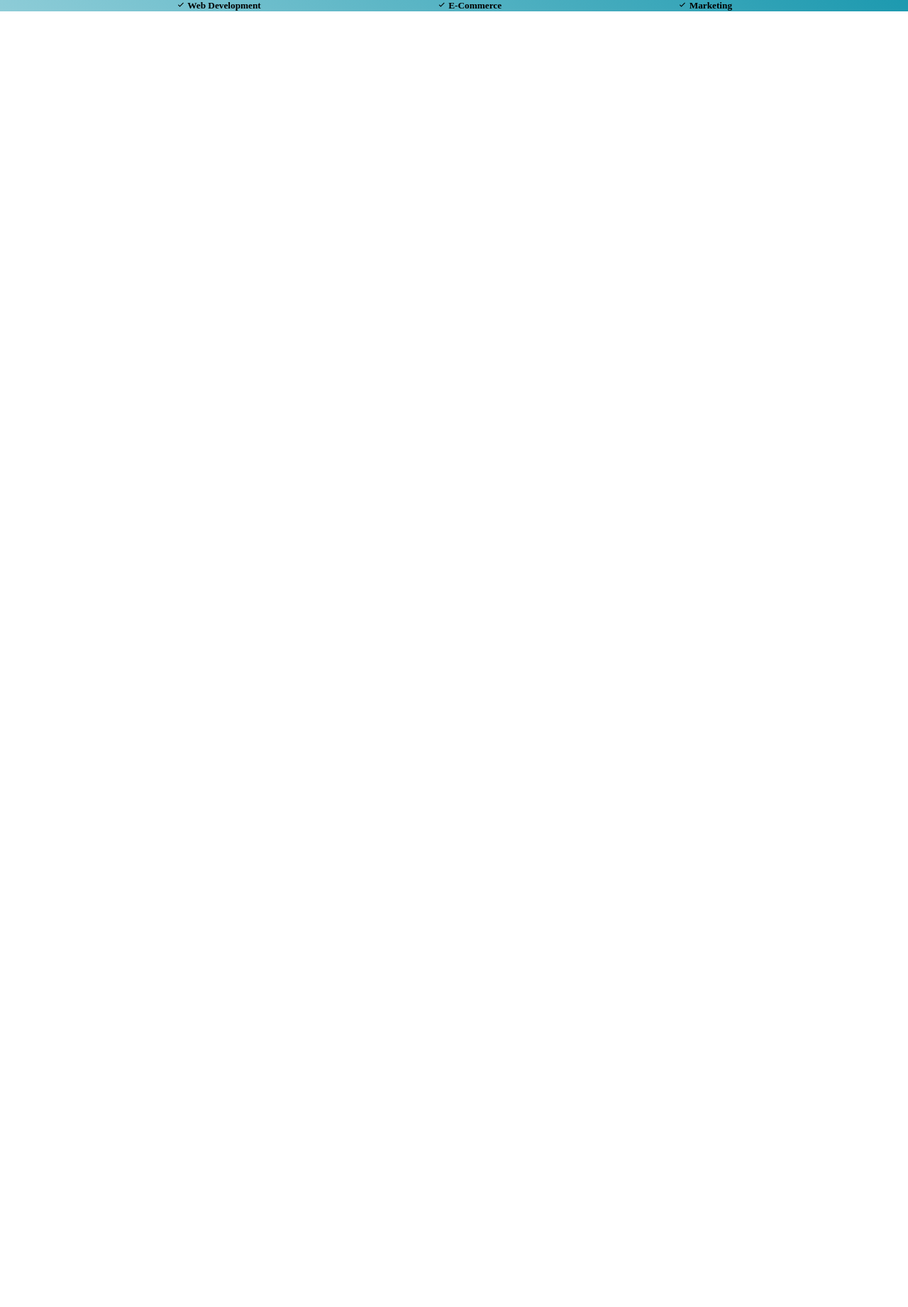
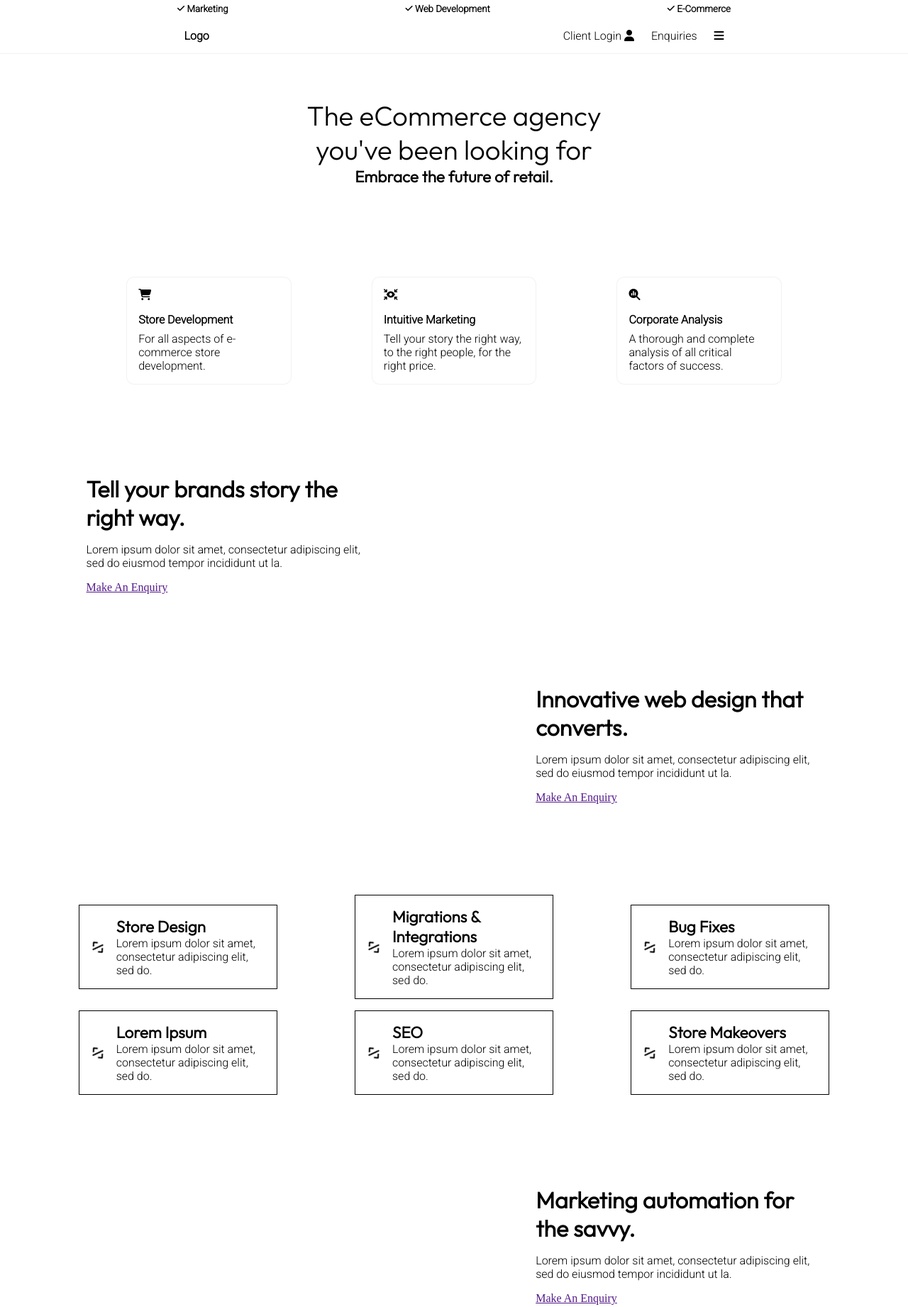
Before and after one commit to Nicholaiii/dotcreo, a website: page public/index.html in a window 1280 px wide. Shown: the whole page at 71% size. Before the commit the page ends 800 px from the top, so only its background shows below. Drawn offline with nearby package versions, Linux system fonts and the light colour scheme.

Commit message:
24/06/2022

```diff
--- /dev/null
+++ b/public/css/header.css
@@ -0,0 +1,100 @@
+@import url('https://fonts.googleapis.com/css2?family=Outfit:wght@300&family=Roboto:wght@300&display=swap');
+:root {
+  --fnt-headers: 'Outfit';
+  --fnt-main: 'Roboto';
+}
+
+* {
+    padding: 0;
+    margin: 0;
+    box-sizing: border-box;
+    font-size: 16px;
+}
+
+h1 {
+  font-size: 2.4rem;
+  font-family: var(--fnt-headers);
+}
+
+h2 {
+  font-size: 2rem;
+  font-family: var(--fnt-headers);
+}
+
+h3 {
+  font-size: 1.4rem;
+  font-family: var(--fnt-headers);
+}
+
+h4 {
+  font-size: 1rem;
+  font-family: var(--fnt-main);
+}
+
+h5 {
+  font-size: 0.83rem;
+  font-family: var(--fnt-main);
+}
+
+p {
+  font-size: 1rem;
+  font-family: var(--fnt-main);
+}
+
+.header {
+  box-shadow: rgba(0, 0, 0, 0.05) 0px 0px 0px 1px;
+}
+
+/* Marquee Top Bar */
+.header-marquee-container {
+  text-align: center;
+  height: 40px;
+  overflow: hidden;
+  margin: 0 -10px;
+  padding: 5px 0;
+  display: none;
+}
+
+.marquee-item {
+  line-height: 40px;
+  color: var(--clr-fntOffWhite);
+}
+
+/* USP Top Bar */
+.header-usp-container {
+  display: flex;
+  justify-content: space-evenly;
+  align-items: center;
+  padding: 5px 0;
+}
+
+@media (max-width: 780px) {
+  .header-usp-container {
+    display: none;
+  }
+  .header-marquee-container {
+    display: block;
+  }
+}
+
+/* Navbar */
+.navbar {
+  display: flex;
+  justify-content: space-around;
+  align-items: center;
+  padding: 10px;
+  height: 50px;
+}
+
+.navbar-bunch {
+  display: flex;
+  justify-content: space-evenly;
+  align-items: center;
+  gap: 1.5rem;
+}
+
+.navbar a {
+  text-decoration: none;
+  color: black;
+  font-family: var(--fnt-main)
+}
--- a/public/css/index.css
+++ b/public/css/index.css
@@ -4,47 +4,123 @@
     box-sizing: border-box;
 }
 
+section {
+    padding: 5%;
+}
 
+h2 span {
+    font-size: inherit;
+}
 
-.marquee-container {
-    background: linear-gradient(45deg, hsla(189, 72%, 40%, 0.5) 0%, hsla(189, 72%, 40%, 1) 100%);
-    background: -moz-linear-gradient(45deg, hsla(189, 72%, 40%, 0.5) 0%, hsla(189, 72%, 40%, 1) 100%);
-    background: -webkit-linear-gradient(45deg, hsla(189, 72%, 40%, 0.5) 0%, hsla(189, 72%, 40%, 1) 100%);
-    filter: progid: DXImageTransform.Microsoft.gradient( startColorstr="#1C99AF", endColorstr="#1C99AF", GradientType=1 );
+/* Section 1 */
+.section1 {
+display: flex;
+flex-direction: column;
+align-items: center;
+justify-content: center;
+}
+
+.section1 h1 {
     text-align: center;
-    height: 40px;
-    overflow: hidden;
-    margin: 0 -10px;
-  }
+    font-weight: 550;
+}
 
-  .marquee-item {
-    line-height: 40px;
-    color: var(--clr-fntOffWhite);
-  }
-
-  .usp-container {
+/* Section 2 */
+.section2 {
     display: flex;
     justify-content: space-evenly;
-    background: linear-gradient(45deg, hsla(189, 72%, 40%, 0.5) 0%, hsla(189, 72%, 40%, 1) 100%);
-    background: -moz-linear-gradient(45deg, hsla(189, 72%, 40%, 0.5) 0%, hsla(189, 72%, 40%, 1) 100%);
-    background: -webkit-linear-gradient(45deg, hsla(189, 72%, 40%, 0.5) 0%, hsla(189, 72%, 40%, 1) 100%);
-    filter: progid: DXImageTransform.Microsoft.gradient( startColorstr="#1C99AF", endColorstr="#1C99AF", GradientType=1 );
-  }
+    align-items: center;
+}
 
-  @media (min-width: 780px) {
-    .usp-container {
-      display: flex;
+.section2-card {
+    box-shadow: rgba(0, 0, 0, 0.05) 0px 0px 0px 1px;
+    padding: 1rem;
+    width: 20%;
+    border-radius: 10px;
+}
+
+.section2-card h4 {
+    margin-top: 1rem;
+    margin-bottom: 0.5rem;
+}
+
+/* Section 3 */
+.section3 {
+    display: flex;
+    justify-content: space-evenly;
+}
+
+.section3-column1 {
+    display: flex;
+    flex-direction: column;
+    gap: 1rem;
+    flex-basis: 35%;
+}
+
+.section3-column2 {
+    flex-basis: 50%;
+}
+
+/* Section 4*/
+.section4 {
+    display: flex;
+    justify-content: space-evenly;
+}
+
+.section4-column1 {
+    flex-basis: 50%;
+}
+
+.section4-column2 {
+    display: flex;
+    flex-direction: column;
+    gap: 1rem;
+    flex-basis: 35%;
+}
+
+/* Section 5 */
+.section5 {
+    display: grid;
+    place-items: center;
+    grid-gap: 1rem;
+    margin: 0 auto;
+    grid-template-columns: repeat(3, 1fr);
+}
+
+.section5-grid-card {
+    padding: 1rem;
+    width: 75%;
+    border: 1px solid black;
+    display: flex;
+    align-items: center;
+    gap: 1rem;
+}
+
+@media (max-width: 768px) {
+    .section5 {
+        grid-template-columns: repeat(2, 1fr);
     }
-    .header-usps_mobile {
-      display: none;
+}
+
+@media (max-width: 600px) {
+    .section5 {
+        grid-template-columns: repeat(1, 1fr);
     }
-  }
+}
 
-  @media (max-width: 780px) {
-    .header-usps {
-      display: none;
-    }
-    .header-usps_mobile {
-      display: block;
-    }
-  }
+/* Section 6 */
+.section6 {
+    display: flex;
+    justify-content: space-evenly;
+}
+
+.section6-column1 {
+    flex-basis: 50%;
+}
+
+.section6-column2 {
+    display: flex;
+    flex-direction: column;
+    gap: 1rem;
+    flex-basis: 35%;
+}
--- a/public/index.html
+++ b/public/index.html
@@ -4,31 +4,128 @@
     <meta charset="UTF-8">
     <meta http-equiv="X-UA-Compatible" content="IE=edge">
     <meta name="viewport" content="width=device-width, initial-scale=1.0">
+    <link rel="stylesheet" type="text/css" href="./css/header.css" />
     <link rel="stylesheet" type="text/css" href="./css/index.css" />
-    <link href='https://unpkg.com/boxicons@2.1.2/css/boxicons.min.css' rel='stylesheet'>
+    <script src="https://kit.fontawesome.com/2fc9ea5b37.js" crossorigin="anonymous"></script>
     <title>Exagmite Digital</title>
 </head>
 <body>
-    <header>
-        <div class="header-usps_mobile">
-            <div class="marquee-container">
-                <h5 class="marquee-item"><i class='bx bx-check'></i> Web Development</h5>
-                <h5 class="marquee-item"><i class='bx bx-check'></i> E-Commerce</h5>
-                <h5 class="marquee-item"><i class='bx bx-check'></i> Marketing</h5>
+    <header class="header">
+        <div class="header-marquee-container">
+            <h5 class="marquee-item"><i class="fa-solid fa-check fa-sm"></i> Web Development</h5>
+            <h5 class="marquee-item"><i class="fa-solid fa-check fa-sm"></i> E-Commerce</h5>
+            <h5 class="marquee-item"><i class="fa-solid fa-check fa-sm"></i> Marketing</h5>
+        </div>
+        <div class="header-usp-container">
+            <h5><i class="fa-solid fa-check fa-sm"></i> Marketing</h5>
+            <h5><i class="fa-solid fa-check fa-sm"></i> Web Development</h5>
+            <h5><i class="fa-solid fa-check fa-sm"></i> E-Commerce</h5>
+        </div>
+        <nav class="navbar">
+            <h4>Logo</h4>
+            <div class="navbar-bunch">
+                <a href="">Client Login <i class="fa-solid fa-user"></i></a>
+                <a href="">Enquiries</a>
+                <i class="fa-solid fa-bars"></i>
             </div>
-        </div>
-        <div class="header-usps">
-            <div class="usp-container">
-                <h5><i class='bx bx-check'></i> Web Development</h5>
-                <h5><i class='bx bx-check'></i> E-Commerce</h5>
-                <h5><i class='bx bx-check'></i> Marketing</h5>
-            </div>
-        </div>
-    <header>
-
+        </nav>
     </header>
     <main>
-
+        <section class="section1">
+            <h1>The eCommerce agency<br> you've been looking for</h1>
+            <h3>Embrace the future of retail.</h3>
+        </section>
+        <section class="section2">
+            <div class="section2-card">
+                <i class="fa-solid fa-cart-shopping"></i>
+                <h4>Store Development</h4>
+                <p>For all aspects of e-commerce store development.</p>
+            </div>
+            <div class="section2-card">
+                <i class="fa-solid fa-arrows-to-eye"></i>
+                <h4>Intuitive Marketing</h4>
+                <p>Tell your story the right way, to the right people, for the right price.</p>
+            </div>
+            <div class="section2-card">
+                <i class="fa-solid fa-magnifying-glass-chart"></i>
+                <h4>Corporate Analysis</h4>
+                <p>A thorough and complete analysis of all critical factors of success.</p>
+            </div>
+        </section>
+        <section class="section3">
+            <div class="section3-column1">
+                <h2>Tell your brands story the <span>right way</span>.</h2>
+                <p>Lorem ipsum dolor sit amet, consectetur adipiscing elit, sed do eiusmod tempor incididunt ut la.</p>
+                <a href="">Make An Enquiry</a>
+            </div>
+            <div class="section3-column2">
+                <img src="" />
+            </div>
+        </section>
+        <section class="section4">
+            <div class="section4-column1">
+                <img src="" />
+            </div>
+            <div class="section4-column2">
+                <h2>Innovative web design that <span>converts.</span></h2>
+                <p>Lorem ipsum dolor sit amet, consectetur adipiscing elit, sed do eiusmod tempor incididunt ut la.</p>
+                <a href="">Make An Enquiry</a>
+            </div>
+        </section>
+        <section class="section5">
+           <div class="section5-grid-card">
+                <i class="fa-solid fa-code fa-spin" style="--fa-animation-duration: 42s"></i>
+                <div class="section5-grid-card-content">
+                    <h3>Store Design</h3>
+                    <p>Lorem ipsum dolor sit amet, consectetur adipiscing elit, sed do.</p>
+                </div>
+           </div>
+           <div class="section5-grid-card">
+                <i class="fa-solid fa-code fa-spin" style="--fa-animation-duration: 42s"></i>
+                <div class="section5-grid-card-content">
+                    <h3>Migrations & Integrations</h3>
+                    <p>Lorem ipsum dolor sit amet, consectetur adipiscing elit, sed do.</p>
+                </div>
+           </div>
+           <div class="section5-grid-card">
+                <i class="fa-solid fa-code fa-spin" style="--fa-animation-duration: 42s"></i>
+                <div class="section5-grid-card-content">
+                    <h3>Bug Fixes</h3>
+                    <p>Lorem ipsum dolor sit amet, consectetur adipiscing elit, sed do.</p>
+                </div>
+           </div>
+           <div class="section5-grid-card">
+                <i class="fa-solid fa-code fa-spin" style="--fa-animation-duration: 42s"></i>
+                <div class="section5-grid-card-content">
+                    <h3>Lorem Ipsum</h3>
+                    <p>Lorem ipsum dolor sit amet, consectetur adipiscing elit, sed do.</p>
+                </div>
+           </div>
+           <div class="section5-grid-card">
+                <i class="fa-solid fa-code fa-spin" style="--fa-animation-duration: 42s"></i>
+                <div class="section5-grid-card-content">
+                    <h3>SEO</h3>
+                    <p>Lorem ipsum dolor sit amet, consectetur adipiscing elit, sed do.</p>
+                </div>
+            </div>
+           <div class="section5-grid-card">
+                <i class="fa-solid fa-code fa-spin" style="--fa-animation-duration: 42s"></i>
+                <div class="section5-grid-card-content">
+                    <h3>Store Makeovers</h3>
+                    <p>Lorem ipsum dolor sit amet, consectetur adipiscing elit, sed do.</p>
+                </div>
+           </div>
+        </section>
+        <section class="section6">
+            <div class="section6-column1">
+                <img src="" />
+            </div>
+            <div class="section6-column2">
+                <h2>Marketing automation for the <span>savvy.</span></h2>
+                <p>Lorem ipsum dolor sit amet, consectetur adipiscing elit, sed do eiusmod tempor incididunt ut la.</p>
+                <a href="">Make An Enquiry</a>
+            </div>
+        </section>
     </main>
     <footer>
 
```
